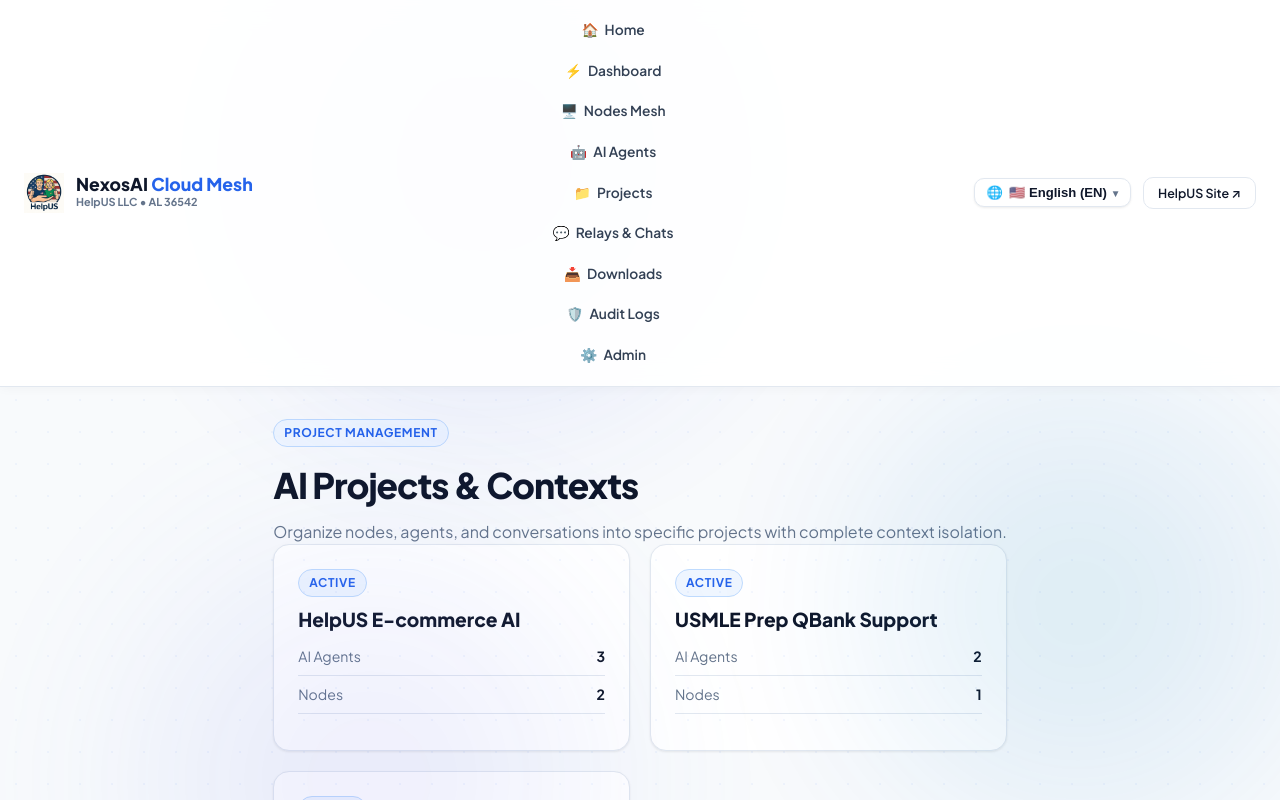
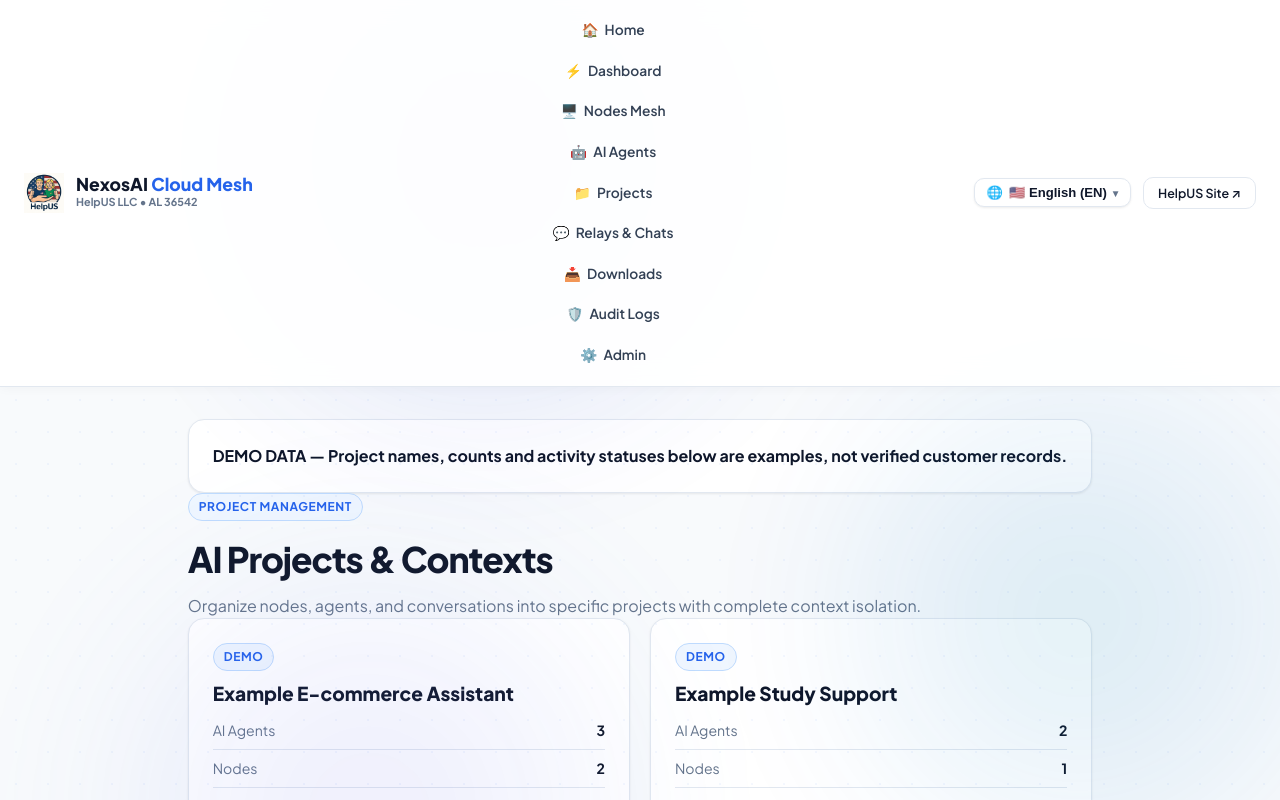
Before and after one commit to HelpUSA/nexosai-frontend, a Next.js app: page /projects in a window 1280 px wide. Shown: the top 800 px of the page. Built offline with nearby package versions, Linux system fonts and the light colour scheme.

Commit message:
fix(g3c): incorporate audited DEMO and UNKNOWN presentation from PR26

```diff
--- a/src/app/projects/page.tsx
+++ b/src/app/projects/page.tsx
@@ -6,13 +6,14 @@ export default async function ProjectsPage({ searchParams }: { searchParams: Pro
   const t = translations[lang] || translations.en;
 
   const projects = [
-    { name: 'HelpUS E-commerce AI', agentsCount: 3, nodesCount: 2, status: 'Active' },
-    { name: 'USMLE Prep QBank Support', agentsCount: 2, nodesCount: 1, status: 'Active' },
-    { name: 'VIP Executive Driver Dispatch', agentsCount: 1, nodesCount: 1, status: 'Active' },
+    { name: 'Example E-commerce Assistant', agentsCount: 3, nodesCount: 2, status: 'DEMO' },
+    { name: 'Example Study Support', agentsCount: 2, nodesCount: 1, status: 'DEMO' },
+    { name: 'Example Dispatch', agentsCount: 1, nodesCount: 1, status: 'DEMO' },
   ];
 
   return (
     <>
+      <p role="status" className="card" data-demo="true"><strong>DEMO DATA — Project names, counts and activity statuses below are examples, not verified customer records.</strong></p>
       <section className='hero'>
         <span className='badge'>{t.projects.badge}</span>
         <h1>{t.projects.title}</h1>
```
